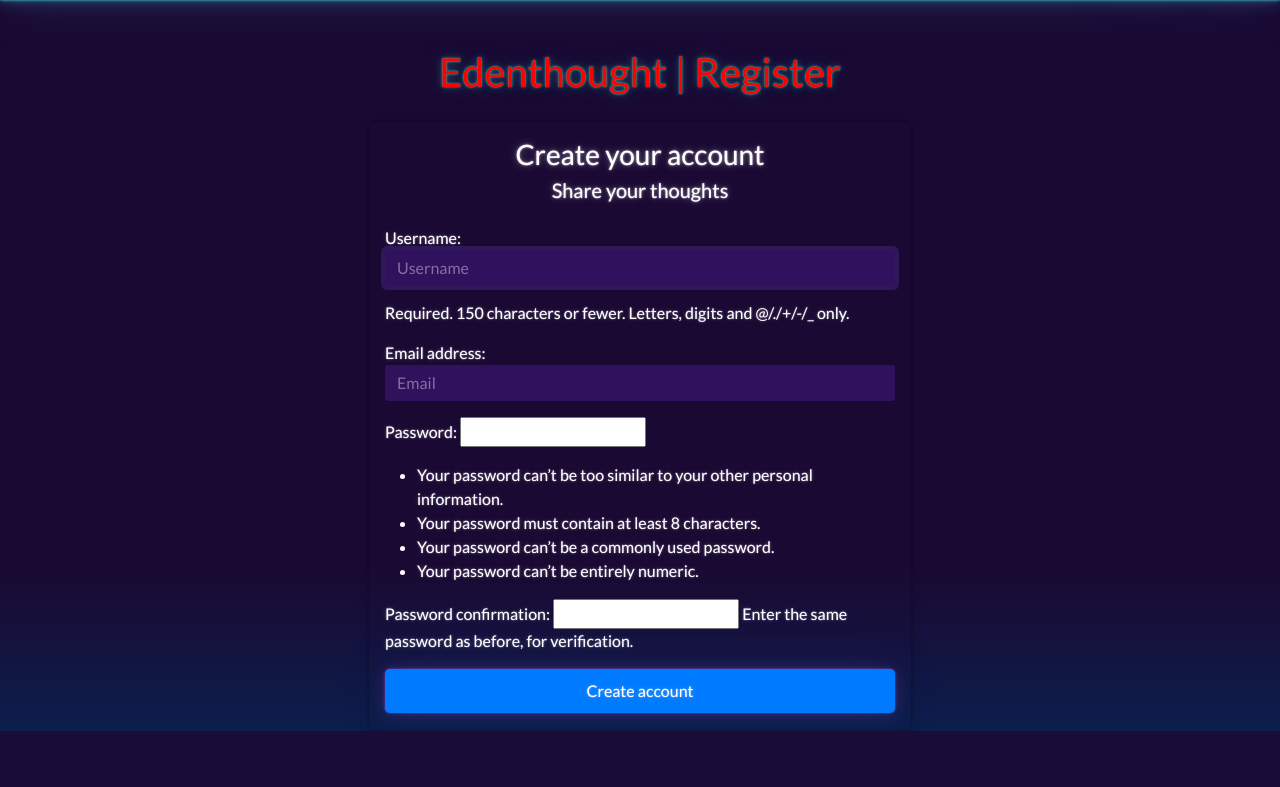
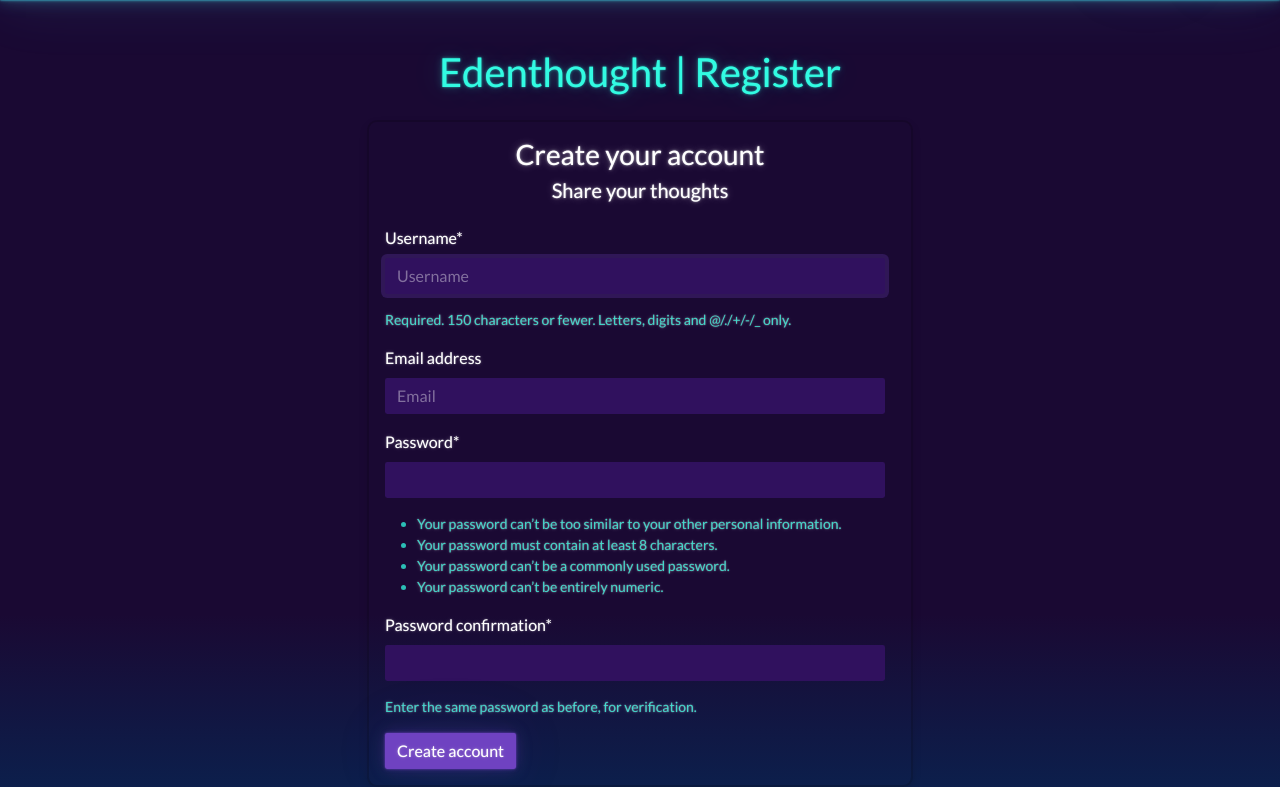
Before and after one commit to Breedlove-Jason/edenthought, a Django app: page /register/ in a window 1280 px wide. Shown: the part 76-863 px from the top of the page. Before the commit the page ends 807 px from the top, so only its background shows below. Run offline with Django 5.2, Linux system fonts and the light colour scheme; some libraries are stand-ins or nearby versions.

Commit message:
styling the forms with crispy

```diff
--- a/edenthought/settings.py
+++ b/edenthought/settings.py
@@ -38,7 +38,12 @@
     "django.contrib.messages",
     "django.contrib.staticfiles",
     "journal",
+    "crispy_forms",
+    "crispy_bootstrap5",
 ]
+
+CRISPY_ALLOWED_TEMPLATE_PACKS = "bootstrap5"
+CRISPY_TEMPLATE_PACK = "bootstrap5"
 
 MIDDLEWARE = [
     "django.middleware.security.SecurityMiddleware",
--- a/journal/views.py
+++ b/journal/views.py
@@ -1,7 +1,8 @@
 from django.contrib.auth import authenticate, login, logout
 from django.shortcuts import render, redirect
-
 from .forms import CreateUserForm, LoginForm
+from django.contrib.auth.decorators import login_required
+from django.contrib import messages
 
 
 def homepage(request):
@@ -9,12 +10,12 @@
 
 
 def register(request):
-
     form = CreateUserForm()
     if request.method == "POST":
         form = CreateUserForm(request.POST)
         if form.is_valid():
             form.save()
+            messages.success(request, "Account was created for " + form.cleaned_data.get("username"))
             return redirect("my-login")
     context = {"RegistrationForm": form}
     return render(request, "journal/register.html", context)
@@ -40,5 +41,6 @@
     return render(request, "journal/index.html")
 
 
+@login_required(login_url="my-login")
 def dashboard(request):
     return render(request, "journal/dashboard.html")
--- a/static/css/styles.css
+++ b/static/css/styles.css
@@ -1,7 +1,14 @@
-h1{
-    color: red;
-}
 .navbar_logo{
     width: 50px;
     height: 50px;
 }
+.headings{
+    font-size: 2.5em;
+    font-weight: 700;
+    color: #44D9E7 !important;
+}
+
+.form-layout{
+    border-radius: 20px;
+    width: 500px;
+}
--- a/templates/journal/index.html
+++ b/templates/journal/index.html
@@ -8,6 +8,6 @@
     <div class="text-center">
         <h2>Edenthought.... A home for your thoughts.</h2>
         <br />
-        <a class="btn btn-outline-primary" type="button" href="">Register</a>
+        <a class="btn btn-outline-primary" type="button" href="{% url 'register' %}">Register</a>
     </div>
 {% endblock %}
--- a/templates/journal/register.html
+++ b/templates/journal/register.html
@@ -1,4 +1,6 @@
-{% extends 'journal/base.html' %} {% block title %}Register{% endblock %}
+{% extends 'journal/base.html' %}
+{% block title %}Register{% endblock %}
+{% load crispy_forms_tags %}
 {% block content %}
 <div class="container mt-5">
   <div class="row justify-content-center">
@@ -8,12 +10,15 @@
         <div class="card-body">
           <h3 class="card-title text-center">Create your account</h3>
           <h5 class="card-subtitle text-center mb-4">Share your thoughts</h5>
-          <form method="POST" autocomplete="off" class="custom-form">
+          {% for message in messages %}
+
+            {% endfor %}
+            <form method="POST" autocomplete="off" class="custom-form, form-layout">
             {% csrf_token %}
-            <div class="mb-3">{{ RegistrationForm.as_p }}</div>
+            <div class="mb-3">{{ RegistrationForm|crispy }}</div>
             <button
               type="submit"
-              class="btn btn-primary btn-block custom-submit-button"
+              class="btn btn-primary"
             >
               Create account
             </button>
```
Also changed, not shown: templates/journal/dashboard.html (+13 -1 lines), templates/journal/my-login.html (+6 -4 lines), db.sqlite3, 1 other file.
